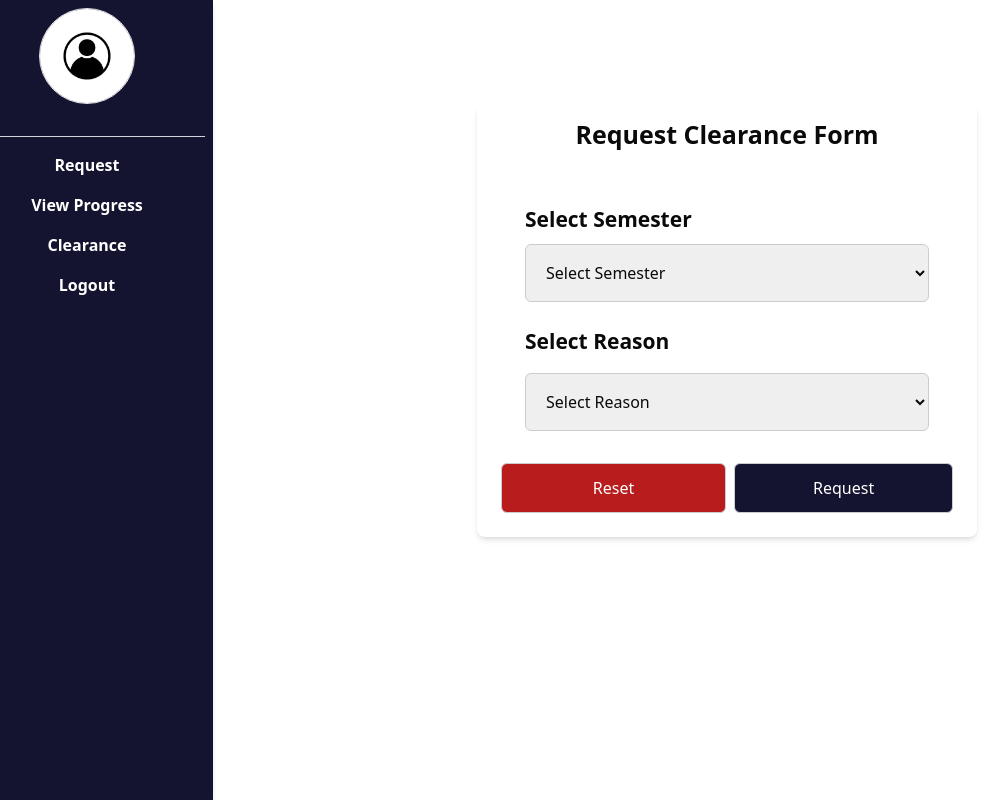
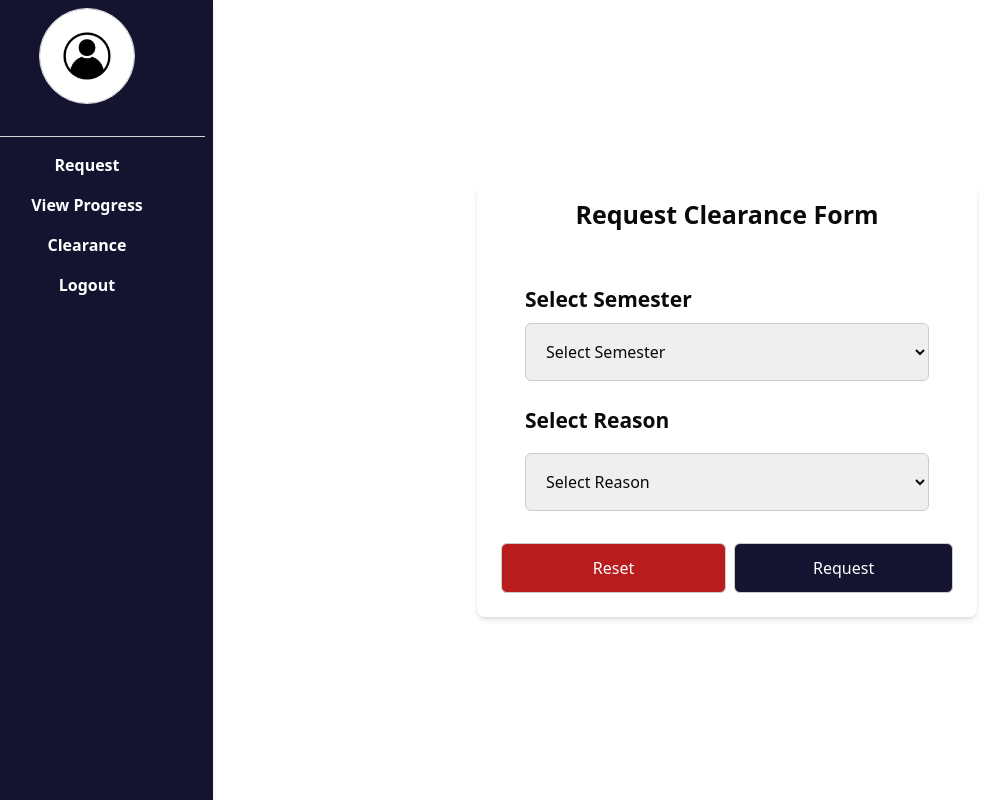
Before and after one commit to nattyemu/cbtp-final-phase, a React (Vite) app in the folder Frontend/: page /student in a window 1280 px wide. Shown: the whole page, without its empty margins (39-1047 px from the left). Built offline with nearby package versions, Linux system fonts and the light colour scheme.

Commit message:
move the ViewProgress to center of the screen

```diff
--- a/Frontend/src/Markups/Components/Root/student/progress/VeiwProgress.jsx
+++ b/Frontend/src/Markups/Components/Root/student/progress/VeiwProgress.jsx
@@ -35,7 +35,7 @@ function ViewProgress() {
     );
   }
   return (
-    <div className=" flex flex-col shadow-md md:w-full lg:w-[80%] justify-center border-[#141430]">
+    <div className=" flex flex-col shadow-md md:w-full lg:w-[80%] justify-center ali border-[#141430]">
       <div className=" flex flex-col gap-2 p-5 mx-3 sm:text-[17px] md:text-[19px] lg:text-[23px]">
         <div className=" grid grid-cols-3 font-medium text-gray-950 gap-0 ">
           <div>Student Id</div>
--- a/Frontend/src/Markups/Pages/Root/Student/Student.jsx
+++ b/Frontend/src/Markups/Pages/Root/Student/Student.jsx
@@ -29,7 +29,7 @@ function Student() {
 
   return (
     <div className="">
-      <div className="flex flex-col lg:flex-row">
+      <div className="flex flex-col lg:flex-row ">
         {/* Sidebar */}
         <div className="bg-[#141430] p-2 shadow-md w-[300px] h-auto lg:h-screen">
           {/* Profile Section */}
@@ -74,7 +74,7 @@ function Student() {
         </div>
 
         {/* Main Content Area */}
-        <div className="flex-1 p-6">
+        <div className="flex-1 p-6 flex justify-center items-center ">
           {activeTab === "request" && <Request />}
           {activeTab === "progress" && <ViewProgress />}
           {activeTab === "clearance" && <Clerance />}
--- a/Frontend/src/Markups/Pages/Root/Student/students.css
+++ b/Frontend/src/Markups/Pages/Root/Student/students.css
@@ -2,15 +2,15 @@
   margin: 0;
   padding: 0;
 }
-.user{
+.user {
   width: 100%;
 }
 .Left-part {
   background-color: rgb(20, 20, 48);
   color: rgb(223, 213, 213);
   width: 300px;
+  height: 100dvb;
   min-height: 100vh;
-
 }
 
 .user-menu p {
@@ -30,11 +30,10 @@
   background-color: rgb(49, 45, 45);
 }
 
-.list{
-   font-weight: bolder;
-   font-size: 50px;
+.list {
+  font-weight: bolder;
+  font-size: 50px;
 }
-.wholepage{
+.wholepage {
   display: flex;
-
 }
```
